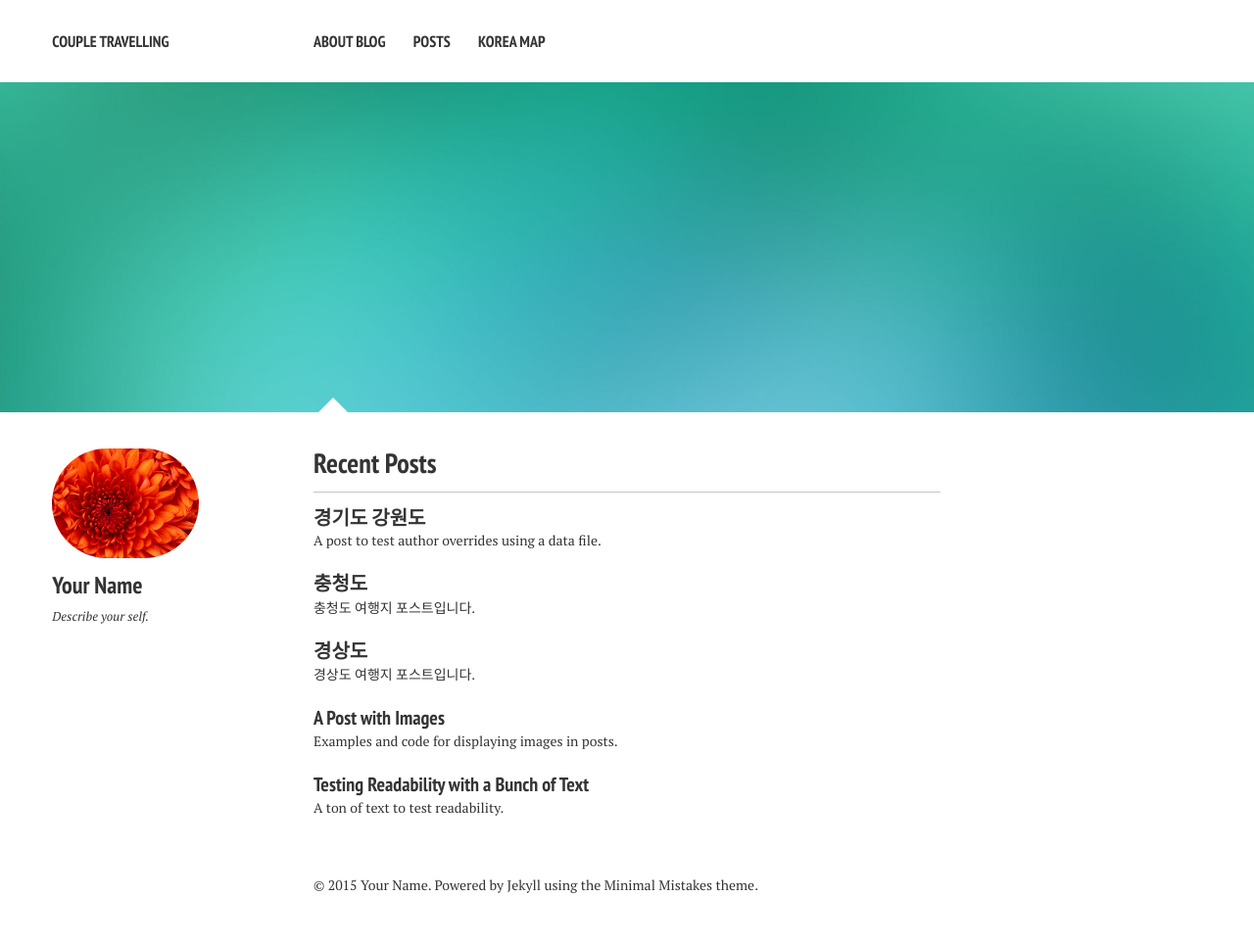
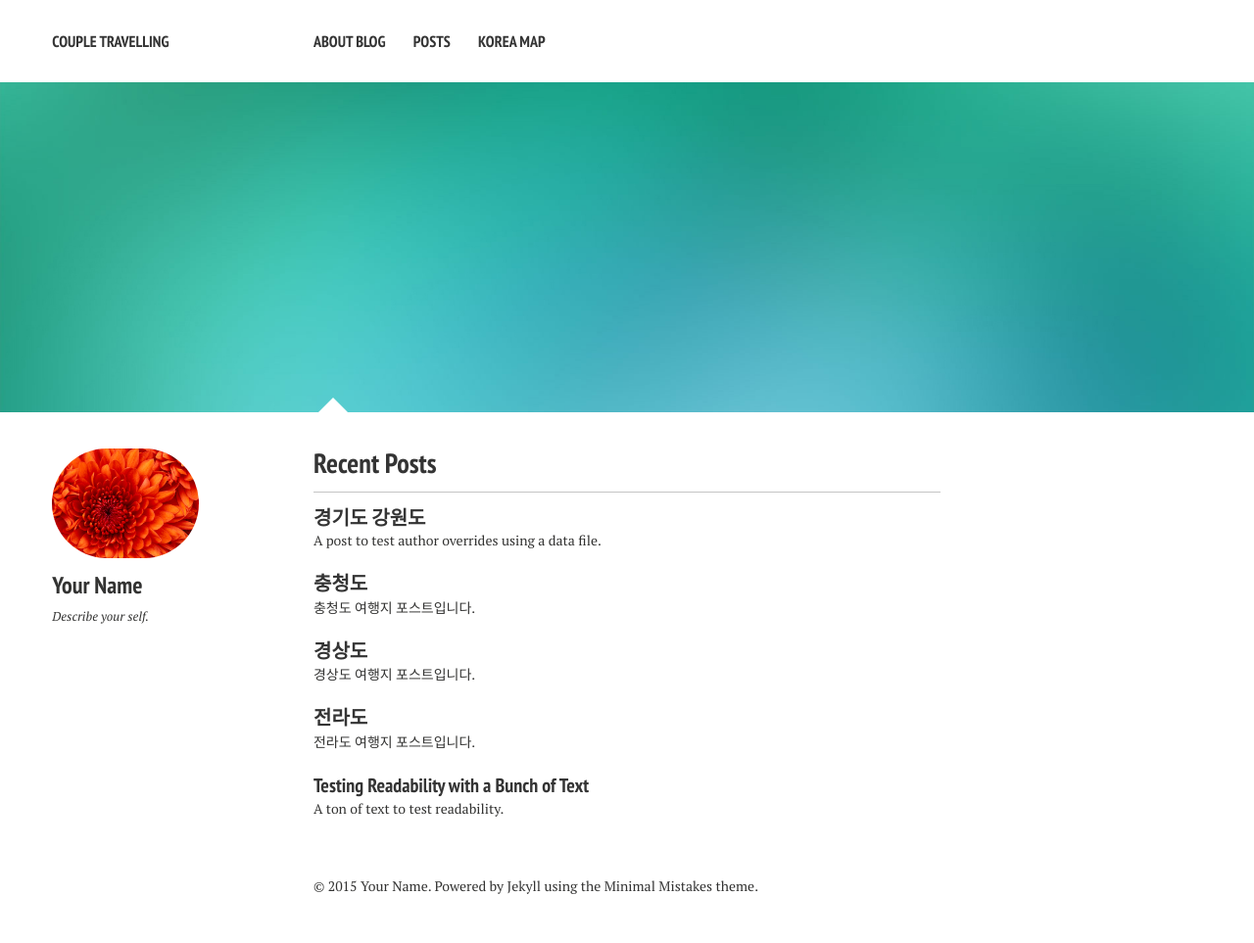
Before and after one commit to shinojin/shinojin.github.com, a Jekyll site: the page built from index.md, in a window 1280 px wide. Shown: the whole page at 98% size. Built offline with Jekyll 4.4.1, drawn with Linux system fonts in a browser that asks for light colours; nearby versions of some CDN libraries.

Commit message:
Update 2013-05-22-sample-post-images.md

```diff
--- a/_posts/2013-05-22-sample-post-images.md
+++ b/_posts/2013-05-22-sample-post-images.md
@@ -1,7 +1,7 @@
 ---
 layout: post
-title: "A Post with Images"
-excerpt: "Examples and code for displaying images in posts."
+title: "전라도"
+excerpt: "전라도 여행지 포스트입니다."
 tags: [sample post, images, test]
 comments: true
 ---
```
